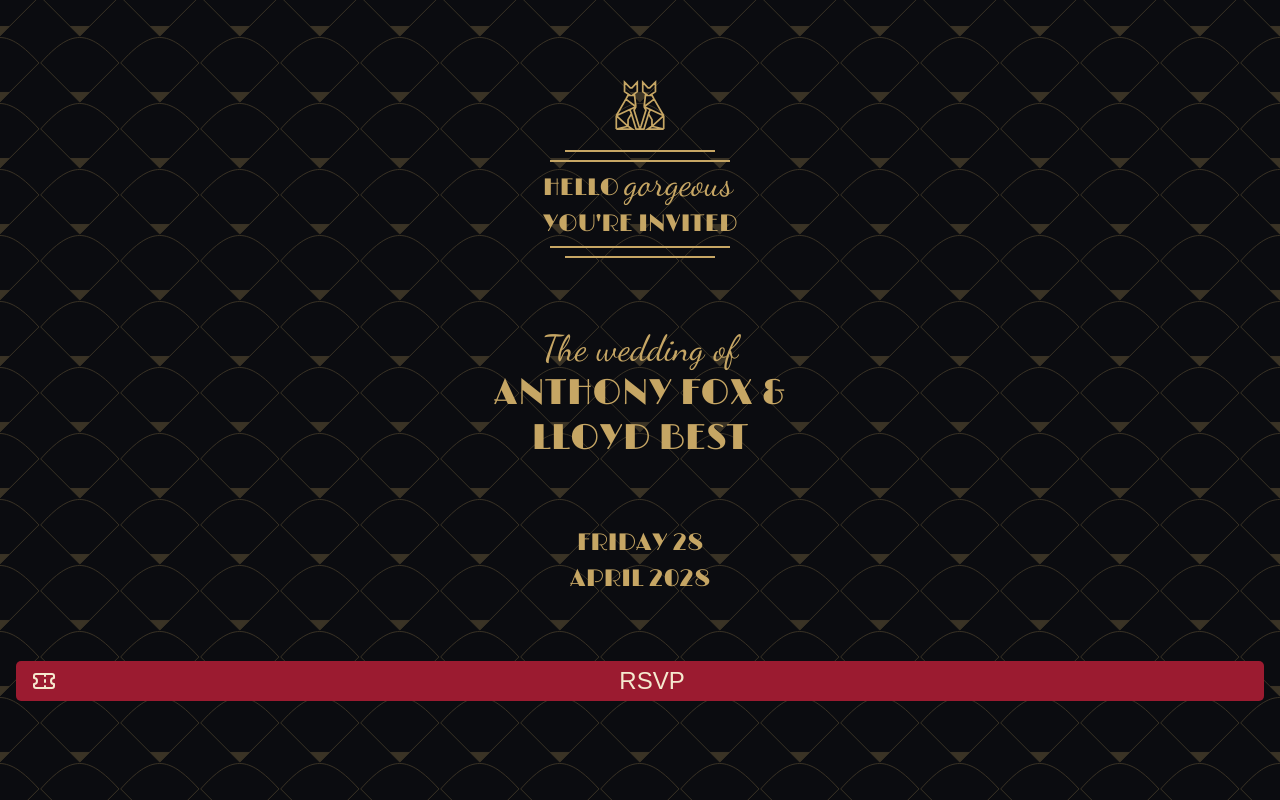
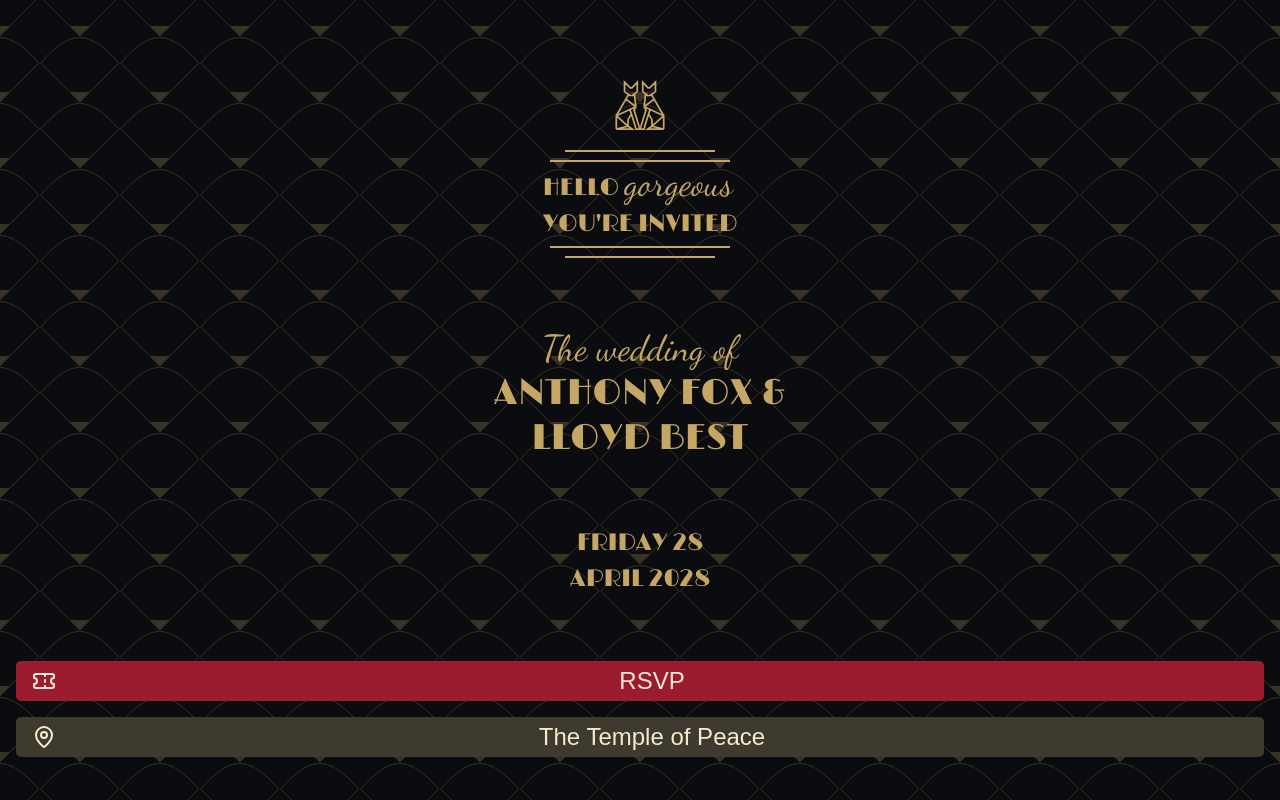
Before and after one commit to MattElcock/BestFoxWedding, a Next.js app: page / in a window 1280 px wide. Built offline with nearby package versions, Linux system fonts and the light colour scheme; a web font is replaced by a local one.

Commit message:
temple of peace button

```diff
--- a/src/app/globals.css
+++ b/src/app/globals.css
@@ -1,6 +1,7 @@
 :root {
   --color-primary: #9b1b30;
   --color-secondary: #c6a664;
+  --color-tertiary: #3e3a2d;
   --text-light: #f5e9cf;
 }
 
@@ -43,6 +44,10 @@ button {
   padding: 0 1rem;
 }
 
+button[data-variant="secondary"] {
+  background-color: var(--color-tertiary);
+}
+
 button:has(svg) {
   display: grid;
   grid-template-columns: auto 1fr;
--- a/src/app/page.css
+++ b/src/app/page.css
@@ -65,4 +65,7 @@
 
 .button-container {
   width: 100%;
+  display: flex;
+  flex-direction: column;
+  gap: 1rem;
 }
--- a/src/app/page.tsx
+++ b/src/app/page.tsx
@@ -1,6 +1,6 @@
 import Image from "next/image";
 import "./page.css";
-import { Ticket } from "lucide-react";
+import { MapPin, Ticket } from "lucide-react";
 
 const YouAreInvited = () => {
   return (
@@ -57,6 +57,10 @@ const Buttons = () => {
         <Ticket />
         RSVP
       </button>
+      <button data-variant="secondary">
+        <MapPin />
+        The Temple of Peace
+      </button>
     </div>
   );
 };
```
